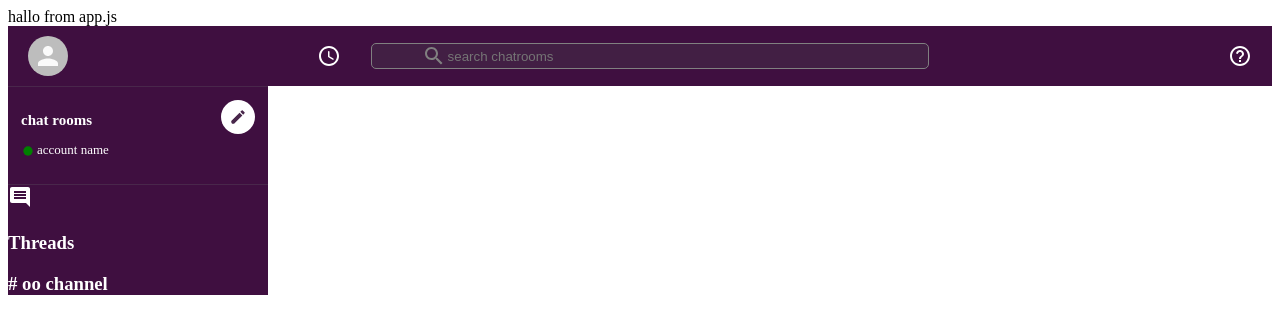
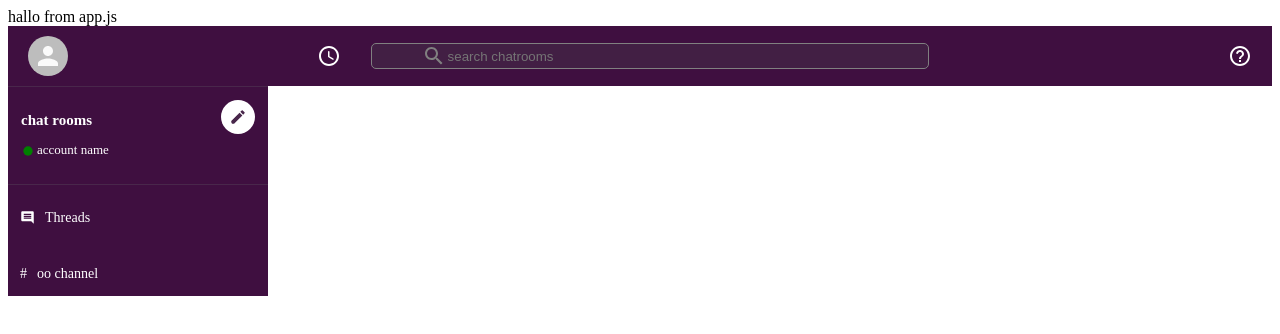
Before and after one commit to kirilllan/learning_from_tuts, a React (Create React App) app in the folder chat-app/: page / in a window 1280 px wide. Shown: the top 334 px of the page. Built offline with nearby package versions, Linux system fonts and the light colour scheme.

Commit message:
sidebaropt styles

```diff
--- a/chat-app/src/SidebarOption.js
+++ b/chat-app/src/SidebarOption.js
@@ -1,12 +1,11 @@
 import React from 'react'
 import "./sidebarOption.css";
-
 
 function SidebarOption({Icon, title}) {
   return (
     <div className="sidebarOption">
       {Icon && <Icon className="sidebarOption__icon" />}
-      {Icon ? <h3>{title}</h3> : <h3><span className="sidebarOption__hash">#</span> {title}</h3>}
+      {Icon ? <h3 className="sidebarOption__channel">{title}</h3> : <h3><span className="sidebarOption__hash">#</span>{title}</h3>}
     </div>
   )
 }
--- a/chat-app/src/sidebarOption.css
+++ b/chat-app/src/sidebarOption.css
@@ -0,0 +1,28 @@
+.sidebarOption {
+  display: flex;
+  align-items: center;
+  font-size: 12px;
+  padding-left: 2px;
+  cursor: pointer;
+}
+.sidebarOption:hover {
+  opacity: 0.9;
+  background-color: #340e36;
+}
+
+.sidebarOption__icon {
+  padding: 10px;
+  font-size: 15px !important;
+}
+
+.sidebarOption__channel {
+  padding: 10px 0;
+}
+
+.sidebarOption__hash {
+  padding: 10px;
+}
+
+.sidebarOption > h3 {
+  font-weight: 500;
+}
```
